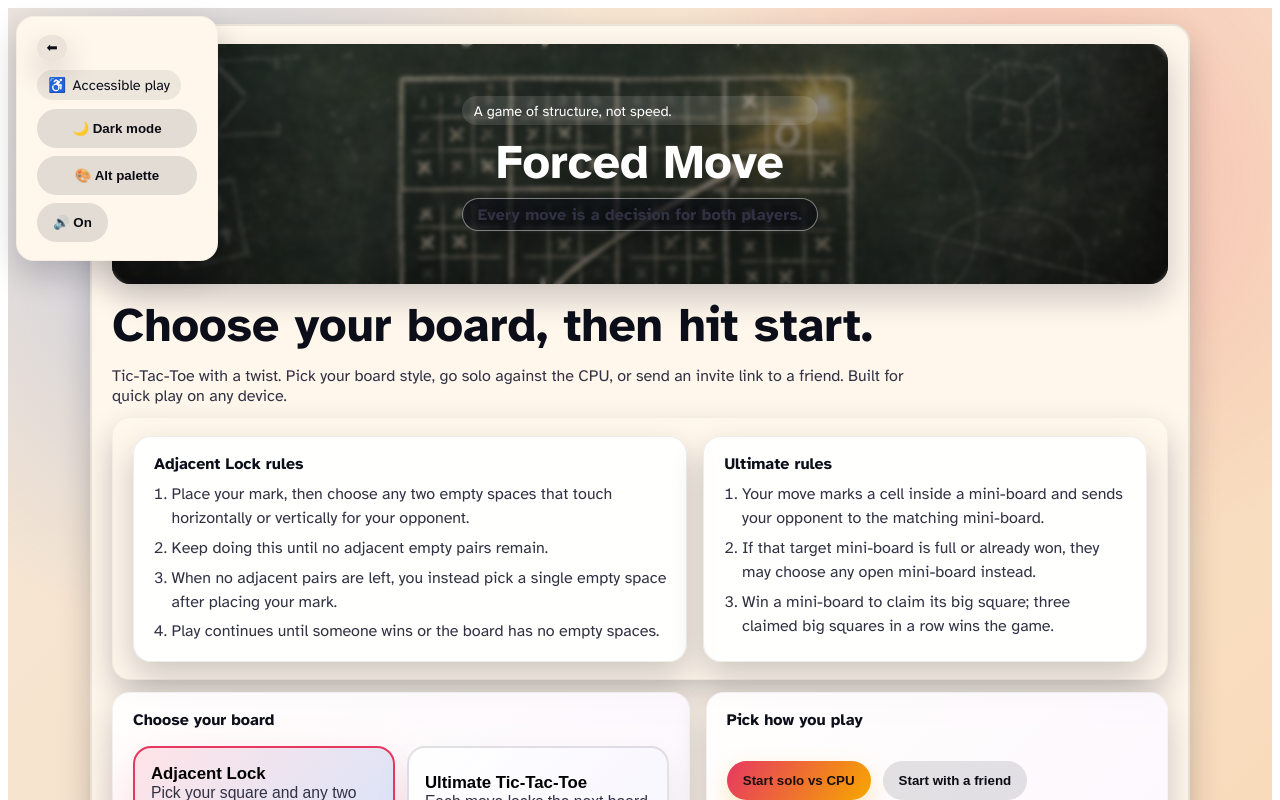
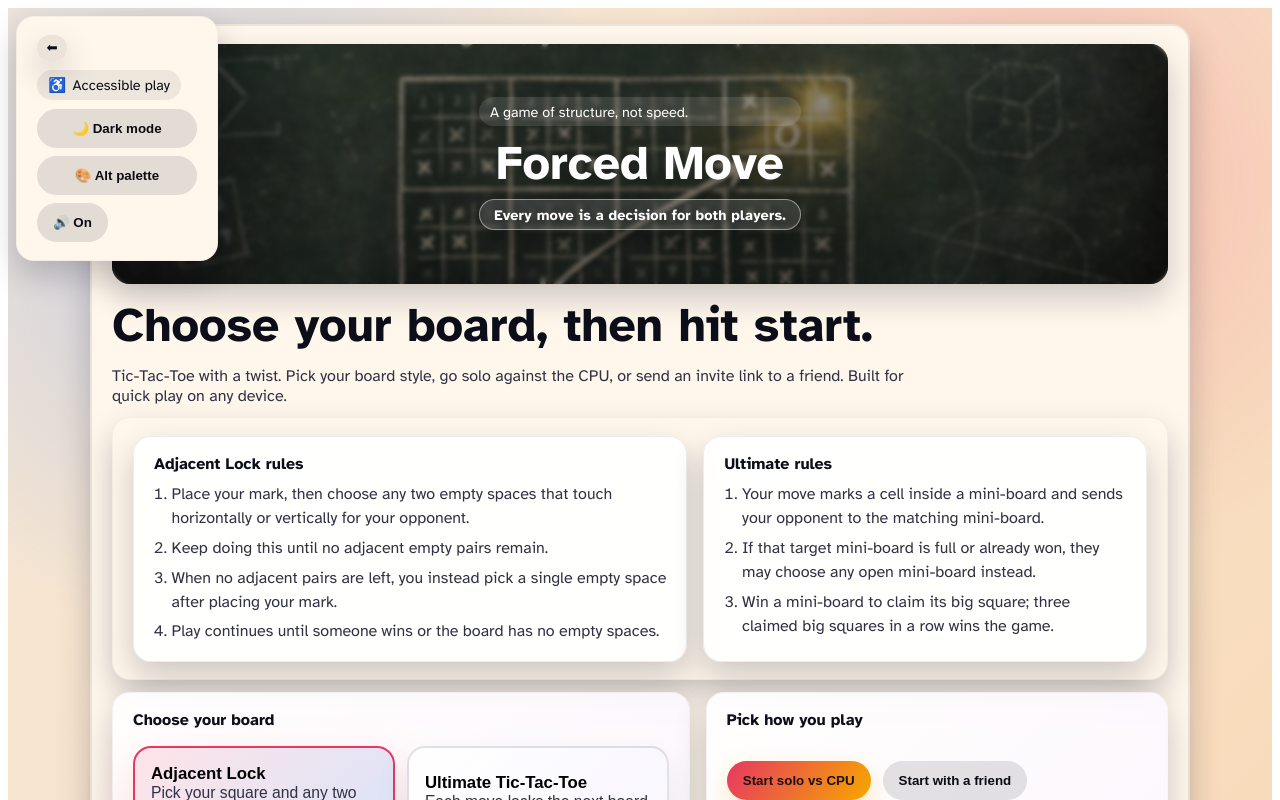
Before and after one commit to TitasDas/forced-move, a React (Vite) app: page / in a window 1280 px wide. Both pictures are taken after a click on the button "Enter the game". Shown: the top 800 px of the page. Built offline with nearby package versions, Linux system fonts and the light colour scheme; a web font is replaced by a local one.

Commit message:
Match hero subline styling to top tagline

```diff
--- a/src/App.jsx
+++ b/src/App.jsx
@@ -29,7 +29,7 @@ function StartScreen({ mode, setMode, setScreen }) {
         <div className="hero-overlay">
           <div className="tag ghost">A game of structure, not speed.</div>
           <h1>Forced Move</h1>
-          <p className="hero-chip">Every move is a decision for both players.</p>
+          <div className="tag ghost hero-chip">Every move is a decision for both players.</div>
         </div>
       </div>
       <h1>Choose your board, then hit start.</h1>
```
